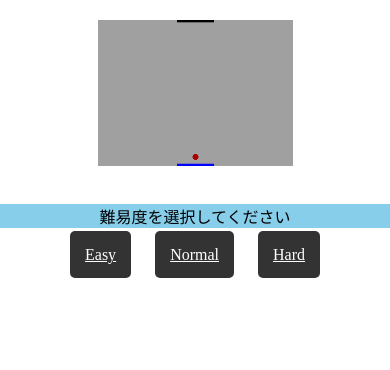
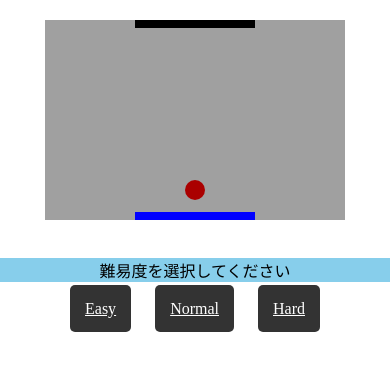
Before and after one commit to yojir/hockey2, a plain HTML site: page index.html in a window 390 px wide. Drawn offline with Linux system fonts and the light colour scheme.

Commit message:
３回目直し続き
cssの直しました。

```diff
--- a/style.css
+++ b/style.css
@@ -25,9 +25,3 @@ p{
     background-color: skyblue;
     text-align: center;
 }
-
-@media screen and (max-width: 768px){
-    canvas{
-        width: 50%;
-    }
-}
```
